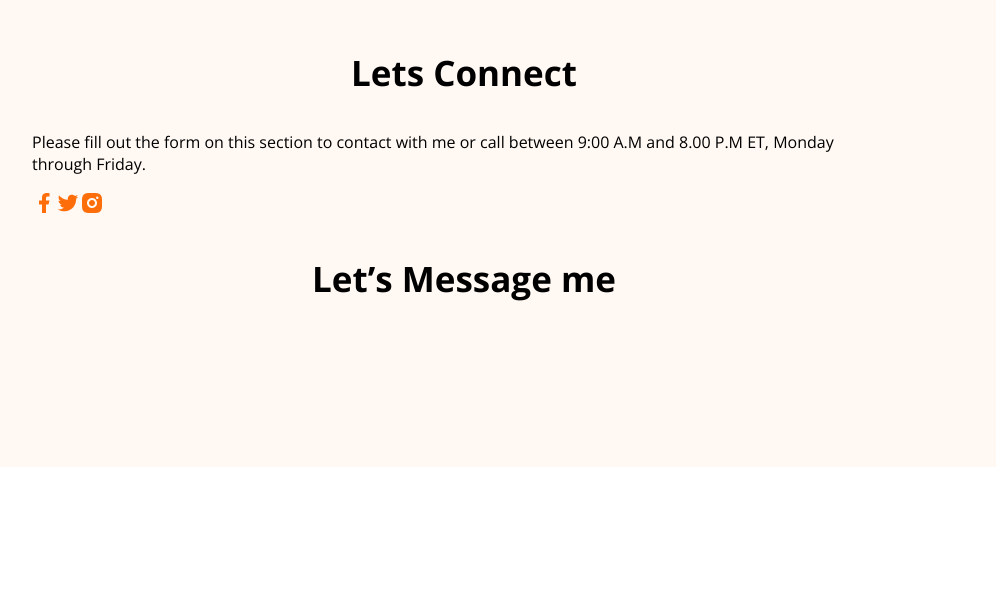
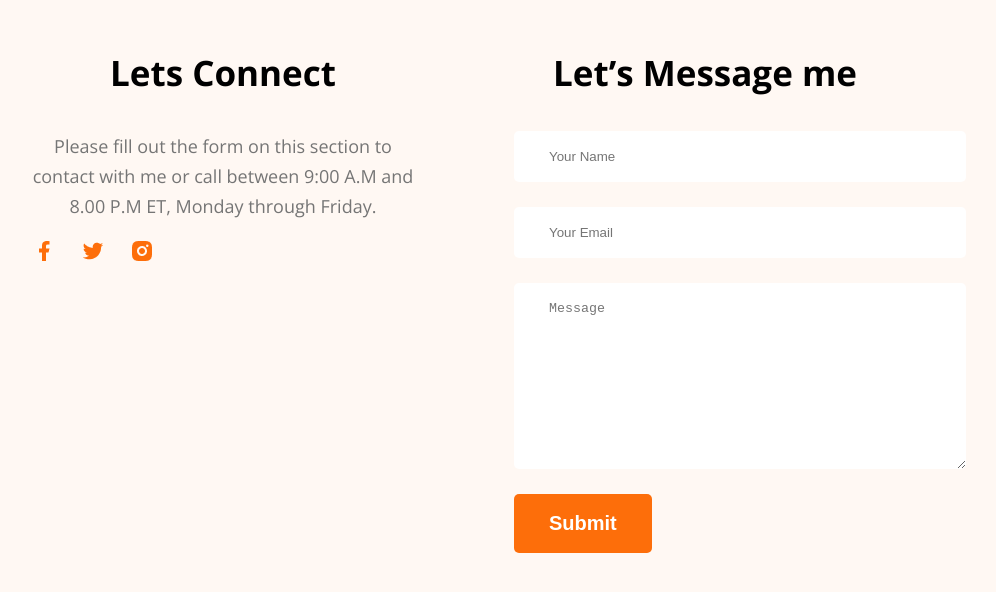
Before and after one commit to adnanakhlas-dev/developer-portfolio, a plain HTML site: page index.html in a window 1280 px wide. Shown: the part 3339-3931 px from the top of the page, without its empty margins (176-1172 px from the left). Before the commit the page ends 3814 px from the top, so only its background shows below. Drawn offline with nearby package versions, Linux system fonts and the light colour scheme.

Commit message:
footer section done with contact form inluded

```diff
--- a/index.html
+++ b/index.html
@@ -147,7 +147,7 @@
     <footer>
         <div class="footer-column">
             <h3 class="section-title">Lets Connect</h3>
-            <p class="section-descritpion">
+            <p class="section-description">
                 Please fill out the form on this section to contact with me or call between 9:00 A.M and 8.00 P.M ET, Monday through Friday.
             </p>
             <div class="social-links">
@@ -156,6 +156,12 @@
         </div>
         <div class="footer-column">
             <h3 class="section-title">Let’s Message me</h3>
+            <form class="contact" action="">
+                <input type="text" placeholder="Your Name">
+                <input type="email" placeholder="Your Email">
+                <textarea placeholder="Message" name="" id="" cols="30" rows="10"></textarea>
+                <input class="btn-primary" type="submit" value="Submit">
+            </form>
         </div>
     </footer>
 </body>
--- a/styles/portfolio.css
+++ b/styles/portfolio.css
@@ -153,7 +153,7 @@ main {
     gap: 50px;
 }
 
-.resume-item-institute{
+.resume-item-institute {
     margin-top: 0px;
     margin-bottom: 20px;
 }
@@ -170,19 +170,42 @@ main {
     margin-bottom: 10px;
 }
 
-.resume-container hr{
+.resume-container hr {
     margin: 30px;
 }
 
-.download-cv{
+.download-cv {
     text-align: center;
     margin-top: 50px;
 }
 
 /* footer style */
 
-footer{
+footer {
     background-color: #FFF8F3;
     padding: 130px 200px;
     margin-top: 100px;
+    display: flex;
+    gap: 100px;
 }
+
+.footer-column {
+    width: 50%;
+}
+
+.social-links a{
+    margin-right: 25px;
+
+}
+
+.contact input[type="text"], .contact input[type="email"],
+textarea {
+    display: block;
+    margin-bottom: 25px;
+    padding: 18px 35px;
+    color: #757575;
+    border-radius: 5px;
+    background: #FFF;
+    border: 0;
+    width: 100%;
+}
```
